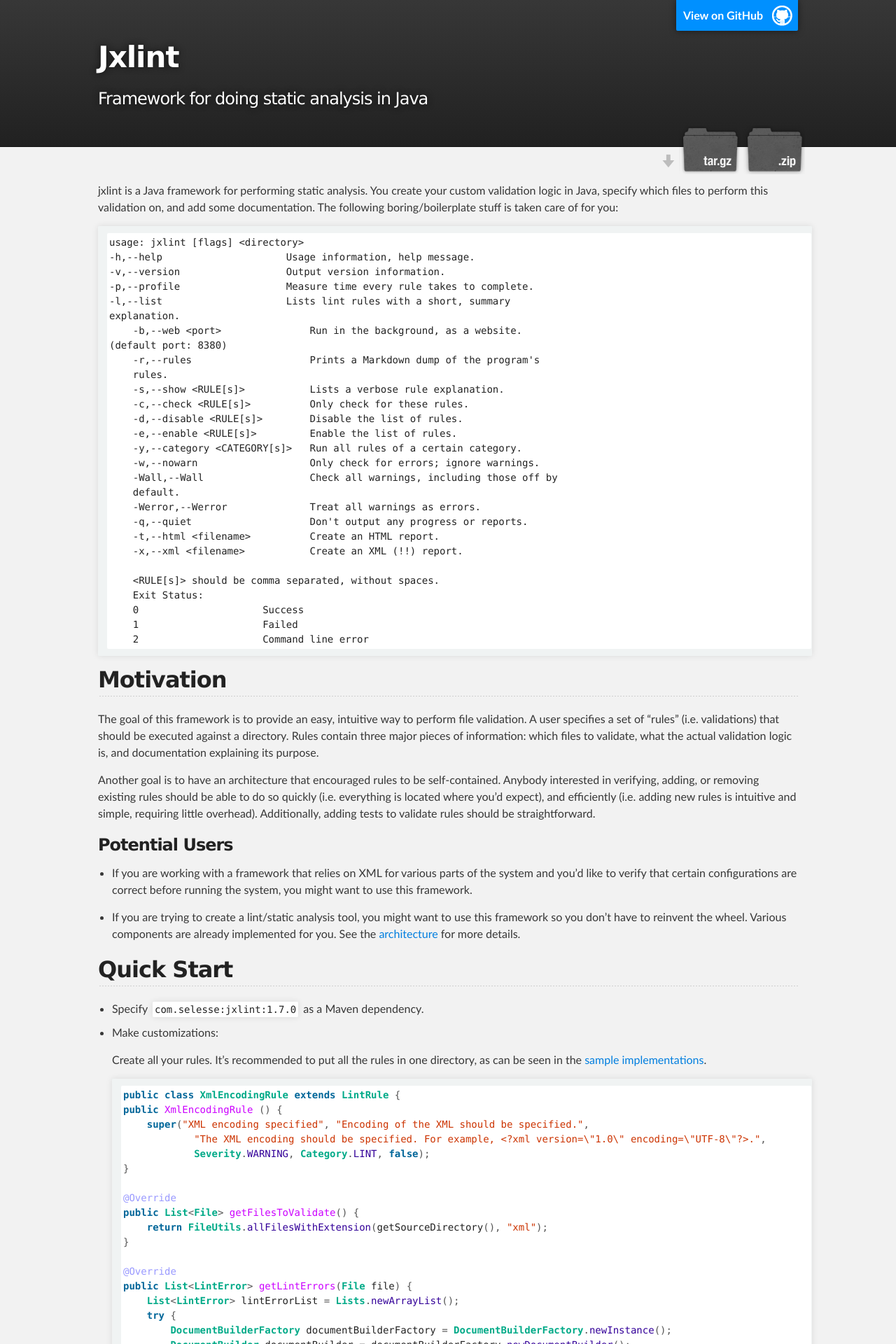
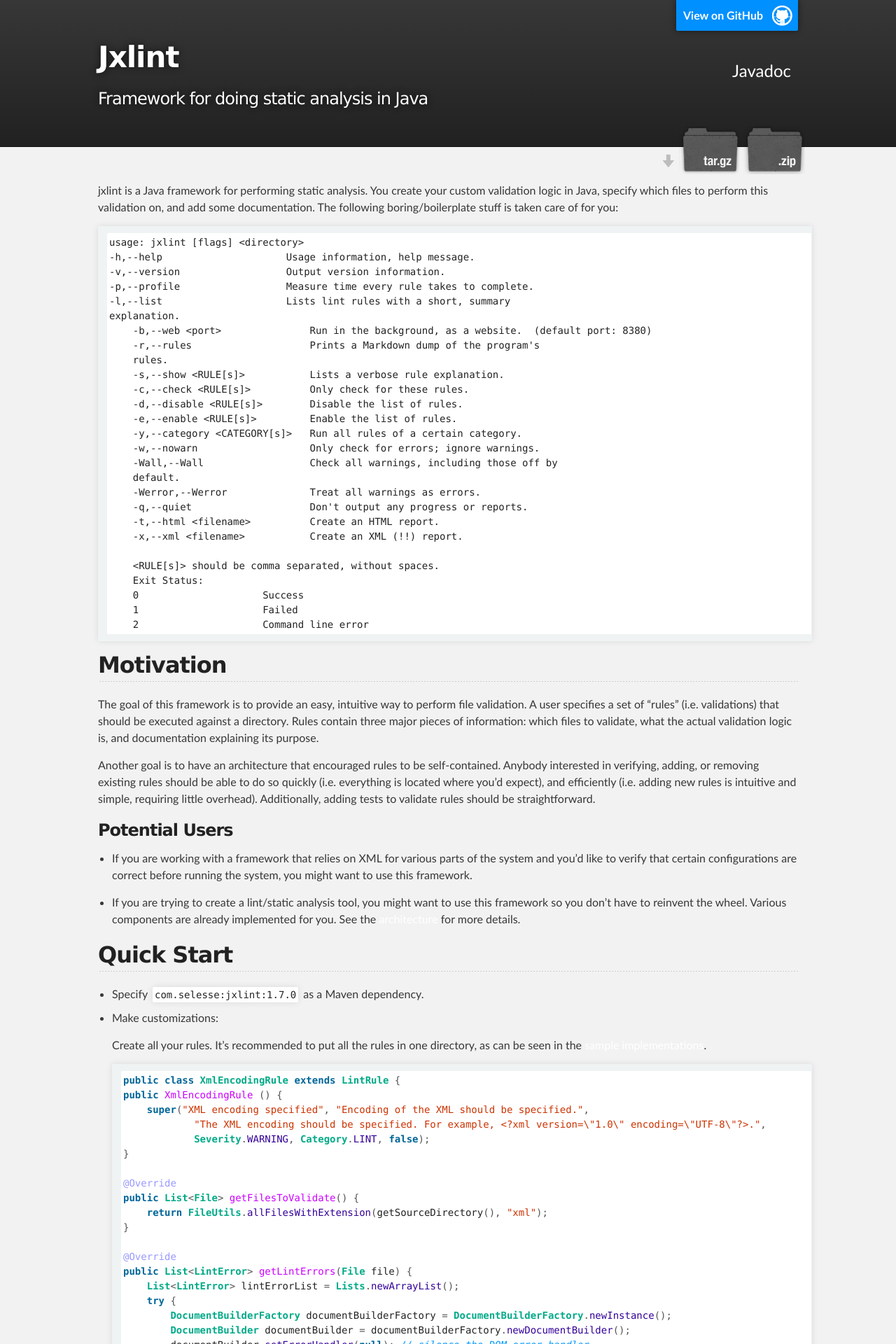
Before and after one commit to selesse/jxlint, a Jekyll site: the page built from index.html, in a window 1280 px wide. Shown: the top 1920 px of the page at 70% size. Built offline with Jekyll 4.4.1, drawn with Linux system fonts in a browser that asks for light colours; Markdown is read by kramdown in place of the engine named in the settings.

Commit message:
Add link to Javadoc in header

```diff
--- a/_includes/header.html
+++ b/_includes/header.html
@@ -6,6 +6,10 @@
         <h1 id="project_title">Jxlint</h1>
         <h2 id="project_tagline">Framework for doing static analysis in Java</h2>
 
+        <section id="links">
+            <a href="javadoc"> Javadoc </a>
+        </section>
+
         <section id="downloads">
             <a class="zip_download_link" href="https://github.com/selesse/jxlint/zipball/master">Download this project as a .zip file</a>
             <a class="tar_download_link" href="https://github.com/selesse/jxlint/tarball/master">Download this project as a tar.gz file</a>
--- a/_includes/index.md
+++ b/_includes/index.md
@@ -10,8 +10,7 @@ usage: jxlint [flags] <directory>
 -p,--profile                  Measure time every rule takes to complete.
 -l,--list                     Lists lint rules with a short, summary
 explanation.
-    -b,--web <port>               Run in the background, as a website.
-(default port: 8380)
+    -b,--web <port>               Run in the background, as a website.  (default port: 8380)
     -r,--rules                    Prints a Markdown dump of the program's
     rules.
     -s,--show <RULE[s]>           Lists a verbose rule explanation.
--- a/stylesheets/stylesheet.css
+++ b/stylesheets/stylesheet.css
@@ -315,6 +315,18 @@ Full-Width Styles
   text-shadow: #111 0px 0px 10px;
 }
 
+#links {
+    font-size: 24px;
+    position: absolute;
+    right: 0;
+    padding-right: 20px;
+    bottom: 90px;
+}
+
+#links a:visited, a:hover, a:link {
+    color: white;
+}
+
 #downloads {
   position: absolute;
   width: 210px;
```
